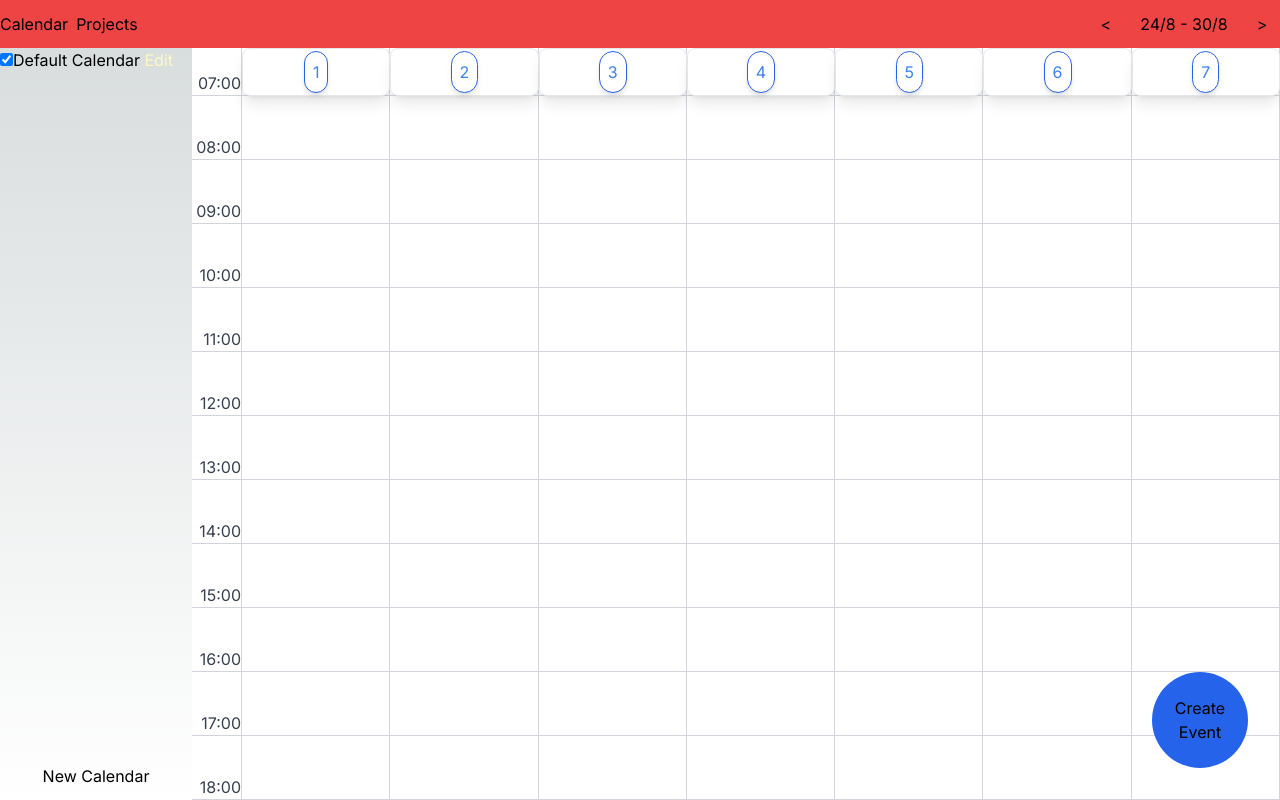
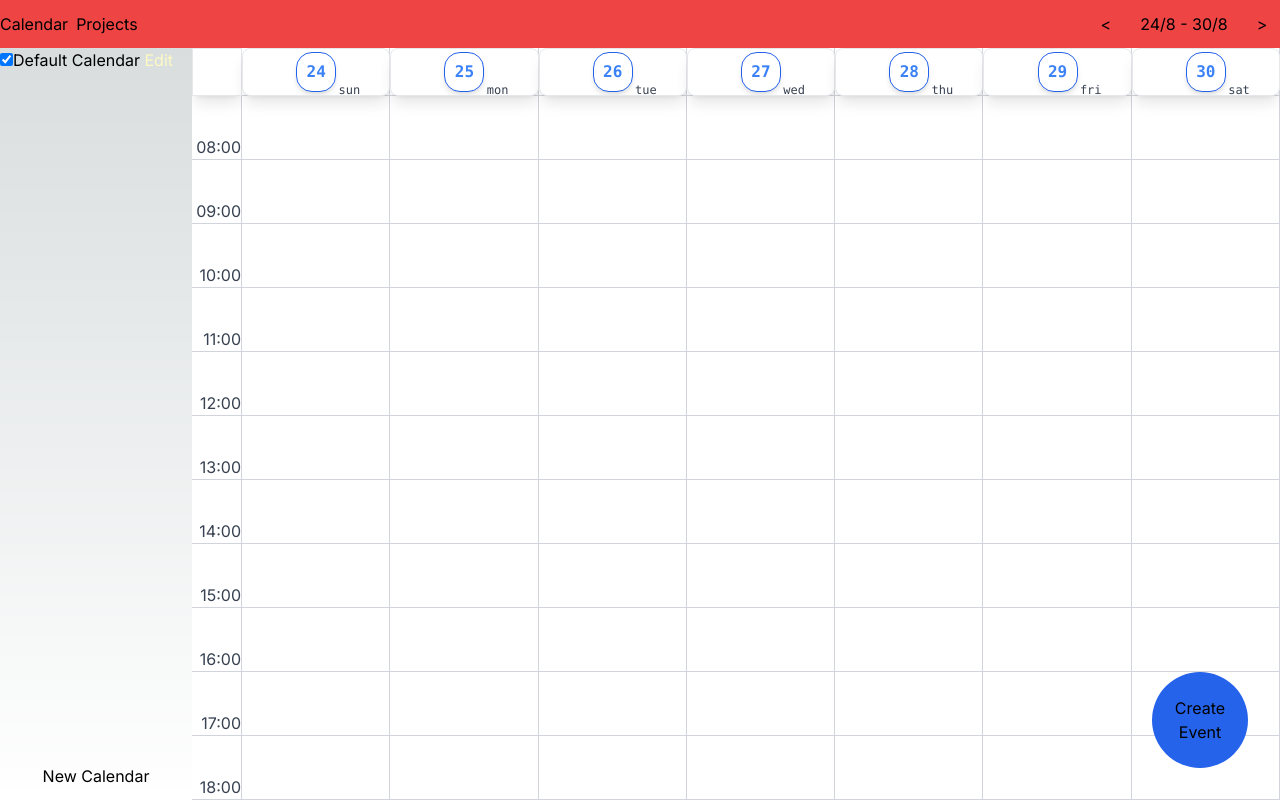
Before and after one commit to lucasduartesobreira/CalendarForge, a Next.js app: page / in a window 1280 px wide. Built offline with nearby package versions, Linux system fonts and the light colour scheme.

Commit message:
feat(calendarWeek): display correctly day of the month, day of the week and highlight today

```diff
--- a/app/components/calendar/calendarWeek.tsx
+++ b/app/components/calendar/calendarWeek.tsx
@@ -2,11 +2,21 @@
 import { StorageContext } from "@/hooks/dataHook";
 import { CalendarEvent } from "@/services/events/events";
 import * as O from "@/utils/option";
-import { ReactNode, useContext, useEffect, useState } from "react";
+import { ReactNode, useContext, useEffect, useMemo, useState } from "react";
 import UpdateEventForm from "../events/updateEvent/updateEvent";
 import { Actions } from "@/hooks/mapHook";
 
 const range24 = Array.from(new Array(24));
+
+const dayToString = {
+  1: "sun",
+  2: "mon",
+  3: "tue",
+  4: "wed",
+  5: "thu",
+  6: "fri",
+  7: "sat",
+};
 
 const rowStartClass = [
   "row-start-[1]",
@@ -56,12 +66,16 @@ const startAndHeight = (startDate: Date, endDate: Date) => {
 };
 
 const DayBackground = ({
+  dayOfWeek,
   day,
   events,
   setSelectedEvent,
+  isToday,
 }: {
+  dayOfWeek: 1 | 2 | 3 | 4 | 5 | 6 | 7;
   day: number;
   events: CalendarEvent[];
+  isToday: boolean;
   setSelectedEvent: (event: O.Option<CalendarEvent>) => void;
 }) => {
   const [isClient, setIsClient] = useState(false);
@@ -85,14 +99,23 @@ const DayBackground = ({
 
     return acc;
   }, new Map<string, number>());
+
+  const color = isToday ? "bg-blue-100" : "";
   return (
     <div
       className={`grid grid-rows-[auto,repeat(24,64px)] relative bg-white text-gray-300`}
     >
-      <div className="flex flex-wrap row-start-1 row-span-1 h-[48px] w-full sticky bg-white text-gray-700 justify-center content-center top-0 rounded-lg shadow-lg border-[1px] border-gray-200">
-        <a className="p-2 rounded-full border-[1px] border-blue-600 bg-white text-blue-500 shadow-md">
-          {day}
-        </a>
+      <div className="flex row-start-1 row-span-1 h-[48px] w-full sticky bg-white text-gray-700 justify-center items-center top-0 rounded-lg shadow-lg border-[1px] border-gray-200 overflow-hidden">
+        <div className="text-center relative px-8 py-4">
+          <div
+            className={`${color} flex justify-center items-center font-mono text-4x1 font-bold px-4 py-2 rounded-[1rem] border-[1px] border-blue-600 bg-white text-blue-500 shadow-md w-10 h-10`}
+          >
+            <span className="text-center">{day}</span>
+          </div>
+          <div className="absolute bottom-2 right-2">
+            <a className="text-xs font-mono">{dayToString[dayOfWeek]}</a>
+          </div>
+        </div>
       </div>
       {range24.map((_value, index) => {
         return (
@@ -108,7 +131,7 @@ const DayBackground = ({
           const left = 10 * (conflicts.get(event.id) ?? 0);
           const width = 100 / (conflictNumber ?? 1) - left;
           return (
-            <div key={`day${day}${index}`} className={`static`}>
+            <div key={`day${dayOfWeek}${index}`} className={`static`}>
               <button
                 key={event.id}
                 onClick={() => {
@@ -156,6 +179,7 @@ const HoursBackground = () => {
     <div
       className={`grid grid-rows-[auto,repeat(24,64px)] bg-white text-gray-300`}
     >
+      <div className="flex row-start-1 row-span-1 h-[48px] w-full sticky bg-white text-gray-700 justify-center items-center top-0 shadow-lg border-[1px] border-gray-200 overflow-hidden"></div>
       {range24.map((_value, index) => {
         return (
           <SquareBG
@@ -235,47 +259,37 @@ const CalendarWeek = ({
     }
   }, []);
 
+  const memoedRange = useMemo(
+    () =>
+      [0, 1, 2, 3, 4, 5, 6].map((value) => {
+        const date = new Date(startDate.getTime() + value * 24 * 3600 * 1000);
+        const dateNow = new Date(Date.now());
+        dateNow.setHours(0, 0, 0, 0);
+        return {
+          dayOfWeek: (date.getDay() + 1) as 1 | 2 | 3 | 4 | 5 | 6 | 7,
+          day: date.getDate(),
+          isToday: date.getTime() === dateNow.getTime(),
+        };
+      }),
+    [startDate],
+  );
+
   return (
     <div
       className={`${style} grid grid-cols-[50px_repeat(7,1fr)] grid-row-1 overflow-scroll`}
       id="calendar-week-container"
     >
       <HoursBackground />
-      <DayBackground
-        day={1}
-        events={weekEventsByDay ? weekEventsByDay[0] : []}
-        setSelectedEvent={setSelectedEvent}
-      />
-      <DayBackground
-        day={2}
-        events={weekEventsByDay ? weekEventsByDay[1] : []}
-        setSelectedEvent={setSelectedEvent}
-      />
-      <DayBackground
-        day={3}
-        events={weekEventsByDay ? weekEventsByDay[2] : []}
-        setSelectedEvent={setSelectedEvent}
-      />
-      <DayBackground
-        day={4}
-        events={weekEventsByDay ? weekEventsByDay[3] : []}
-        setSelectedEvent={setSelectedEvent}
-      />
-      <DayBackground
-        day={5}
-        events={weekEventsByDay ? weekEventsByDay[4] : []}
-        setSelectedEvent={setSelectedEvent}
-      />
-      <DayBackground
-        day={6}
-        events={weekEventsByDay ? weekEventsByDay[5] : []}
-        setSelectedEvent={setSelectedEvent}
-      />
-      <DayBackground
-        day={7}
-        events={weekEventsByDay ? weekEventsByDay[6] : []}
-        setSelectedEvent={setSelectedEvent}
-      />
+      {memoedRange.map(({ dayOfWeek, day, isToday }, index) => (
+        <DayBackground
+          key={index}
+          dayOfWeek={dayOfWeek}
+          day={day}
+          events={weekEventsByDay ? weekEventsByDay[index] : []}
+          setSelectedEvent={setSelectedEvent}
+          isToday={isToday}
+        />
+      ))}
       {selectedEvent.mapOrElse(
         () => null,
         (selectedEvent) => (
```
